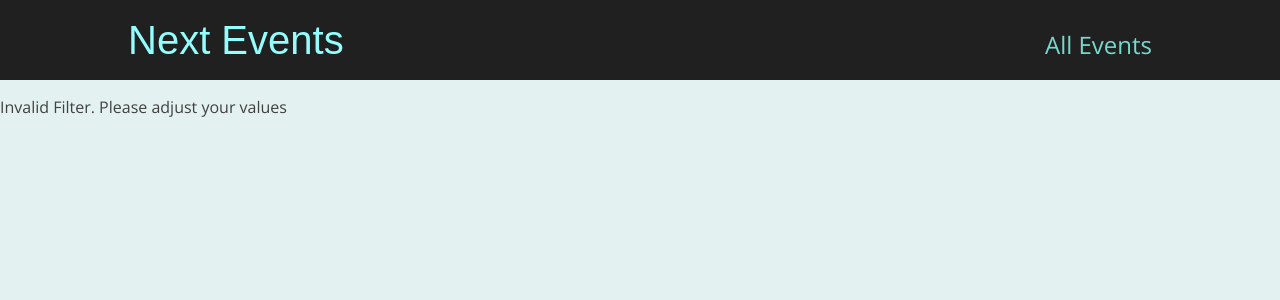
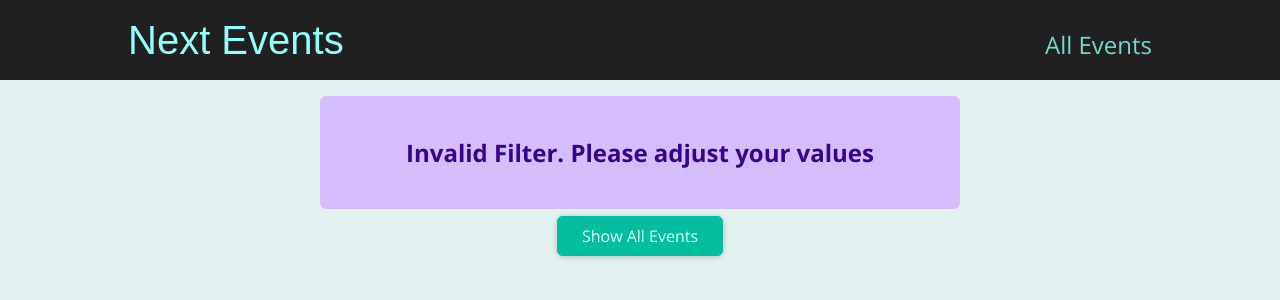
Before and after one commit to aditya-narayan-sahoo/events-app, a Next.js app: page /events/e2 in a window 1280 px wide. Shown: the top 300 px of the page. Built offline with nearby package versions, Linux system fonts and the light colour scheme.

Commit message:
Add AllEvents and ErrorAlert components

```diff
--- /dev/null
+++ b/components/events/results-title.js
@@ -0,0 +1,20 @@
+import Button from "../ui/button";
+import styles from "./results-title.module.css";
+
+function ResultsTitle(props) {
+  const { date } = props;
+
+  const humanReadableDate = new Date(date).toLocaleDateString("en-US", {
+    month: "long",
+    year: "numeric",
+  });
+
+  return (
+    <section className={styles.title}>
+      <h1>Events in {humanReadableDate}</h1>
+      <Button link="/events">Show all events</Button>
+    </section>
+  );
+}
+
+export default ResultsTitle;
--- /dev/null
+++ b/components/events/results-title.module.css
@@ -0,0 +1,6 @@
+.title {
+  margin: 2rem auto;
+  width: 90%;
+  max-width: 40rem;
+  text-align: center;
+}
--- /dev/null
+++ b/components/ui/error-alert.js
@@ -0,0 +1,7 @@
+import styles from "./error-alert.module.css";
+
+function ErrorAlert(props) {
+  return <div className={styles.alert}>{props.children}</div>;
+}
+
+export default ErrorAlert;
--- /dev/null
+++ b/components/ui/error-alert.module.css
@@ -0,0 +1,12 @@
+.alert {
+  margin: 1rem auto;
+  padding: 1rem 2rem;
+  width: 90%;
+  max-width: 40rem;
+  background-color: #d5bdfc;
+  color: #38028d;
+  font-weight: bold;
+  font-size: 1.5rem;
+  text-align: center;
+  border-radius: 6px;
+}
--- a/pages/events/[...slug].js
+++ b/pages/events/[...slug].js
@@ -1,4 +1,7 @@
 import EventList from "@/components/events/event-list";
+import ResultsTitle from "@/components/events/results-title";
+import Button from "@/components/ui/button";
+import ErrorAlert from "@/components/ui/error-alert";
 import { getFilteredEvents } from "@/dummy-data";
 import { useRouter } from "next/router";
 
@@ -20,7 +23,16 @@
     numMonth < 1 ||
     numMonth > 12
   ) {
-    return <p>Invalid Filter. Please adjust your values</p>;
+    return (
+      <>
+        <ErrorAlert>
+          <p>Invalid Filter. Please adjust your values</p>
+        </ErrorAlert>
+        <div className="center">
+          <Button link="/events">Show All Events</Button>
+        </div>
+      </>
+    );
   }
   const filterdEvents = getFilteredEvents({
     year: numYear,
@@ -28,13 +40,23 @@
   });
 
   if (!filterdEvents || filterdEvents.length === 0) {
-    return <p>No events found for the chosen filter!</p>;
+    return (
+      <>
+        <ErrorAlert>
+          <p>No events found for the chosen filter!</p>
+        </ErrorAlert>
+        <div className="center">
+          <Button link="/events">Show All Events</Button>
+        </div>
+      </>
+    );
   }
-
+  const date = new Date(numYear, numMonth - 1);
   return (
-    <div>
+    <>
+      <ResultsTitle date={date} />
       <EventList items={filterdEvents} />
-    </div>
+    </>
   );
 };
 
```
Also changed, not shown: pages/events/[eventId].js (+8 -1 lines).
